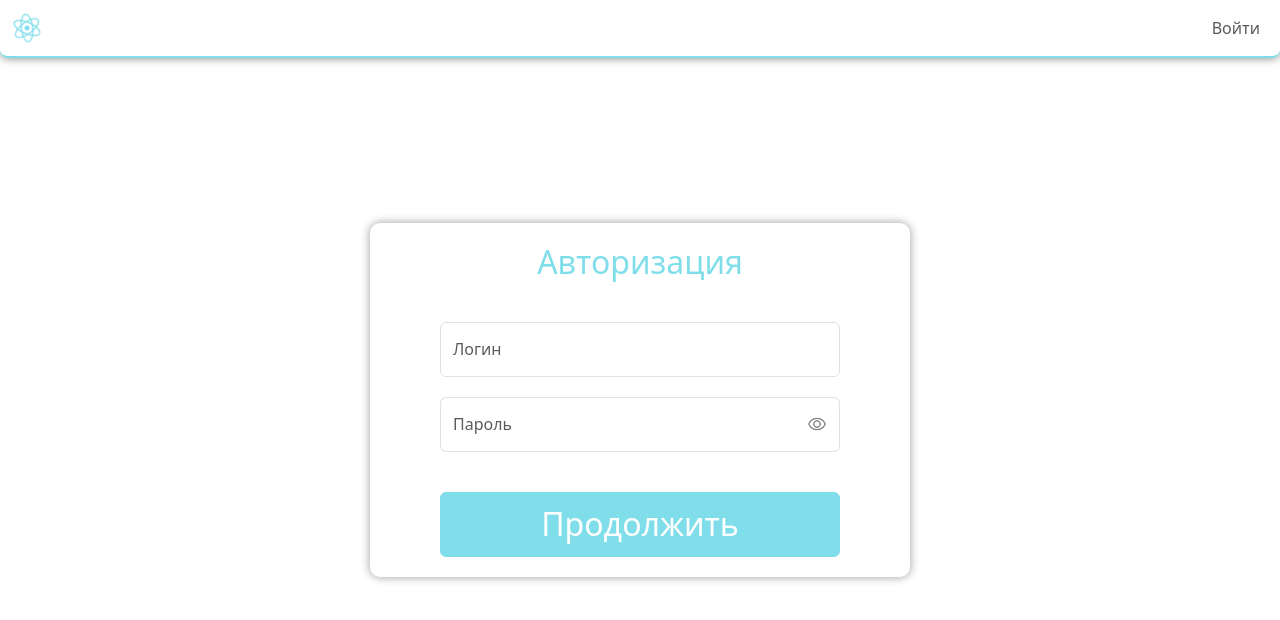
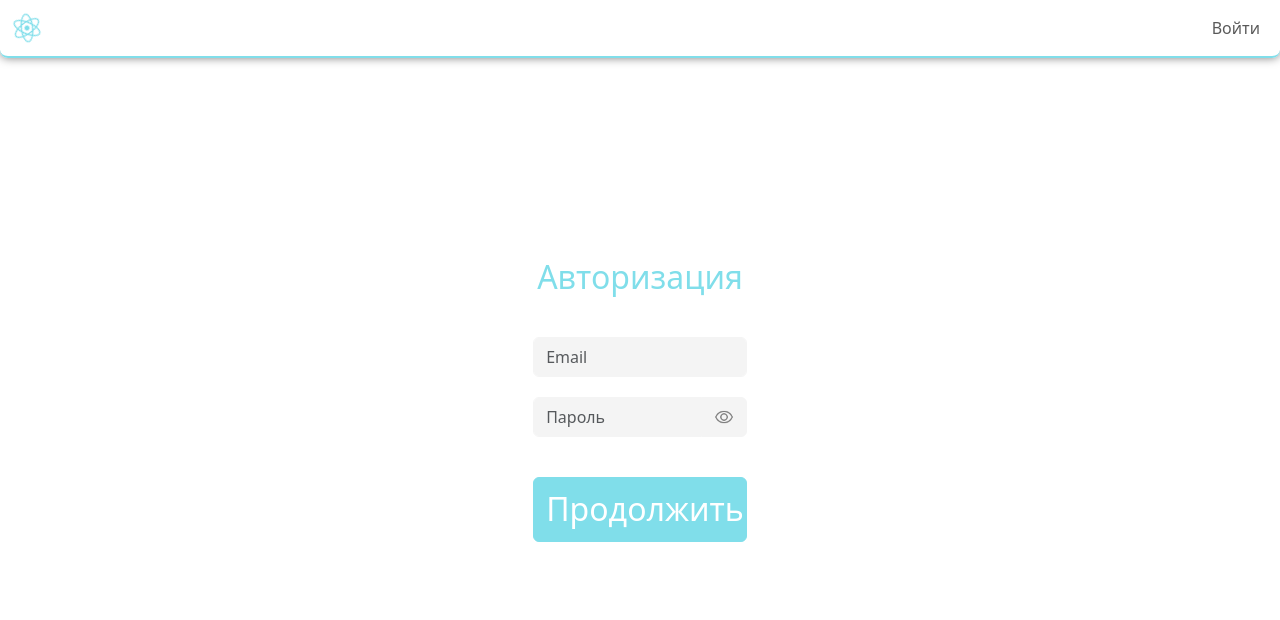
Before and after one commit to IIyCbKA/physics_BSTU, a React (Create React App) app in the folder client/: page /login in a window 1280 px wide. Shown: the top 620 px of the page. Built offline with nearby package versions, Linux system fonts and the light colour scheme.

Commit message:
update login page

```diff
--- a/client/src/Pages/Login.js
+++ b/client/src/Pages/Login.js
@@ -13,32 +13,51 @@ function Login() {
     const [showPassword, setShowPassword] = useState(false);
     const [email, setEmail] = useState('');
     const [password, setPassword] = useState('');
+    const [passwordIsFocused, setPasswordIsFocused] = useState(false);
+    const [loginIsFocused, setLoginIsFocused] = useState(false);
 
-    const handleFormSubmit = async (event) => {
-        event.preventDefault();
+    const passwordOnFocus = () => {
+        setPasswordIsFocused(true);
+    };
 
-        try {
-            const response = await fetch('https://lk.bstu.ru/login', {
-                method: 'POST',
-                headers: {
-                    'Content-Type': 'application/json',
-                },
-                body: JSON.stringify({ email, password }),
-            });
+    const passwordOnBlur = () => {
+        setPasswordIsFocused(false);
+    };
 
-            if (response.ok) {
-                const data = await response.json();
-                console.log(data);
-            } else {
-                console.log(1)
-            }
-        } catch (error) {
-            console.log(2)
-        }
+    const loginOnFocus = () => {
+        setLoginIsFocused(true);
+    };
+
+    const loginOnBlur = () => {
+        setLoginIsFocused(false);
     };
 
     const togglePasswordVisibility = () => {
         setShowPassword(!showPassword);
+    };
+
+    const passwordLineStyle = () => {
+        if (passwordIsFocused) {
+            return styles.focusPasswordLineStyle
+        } else {
+            return styles.inputLinesStyle
+        }
+    };
+
+    const btnHidePasswordChangeStyle = () => {
+        if (passwordIsFocused) {
+            return styles.focusButtonChangeVisibilityStyle
+        } else {
+            return styles.inputLinesStyle
+        }
+    };
+
+    const loginLineStyle = () => {
+        if (loginIsFocused) {
+            return styles.focusLoginLineStyle
+        } else {
+            return styles.inputLinesStyle
+        }
     };
 
     return (
@@ -60,12 +79,17 @@ function Login() {
                         <h2 className="form-title">Авторизация</h2>
                         <div className="inputs-margin">
                             <Form.Group className="elements-form" controlId="formBasicName">
-                                <Form.Control
-                                    type="text"
-                                    placeholder="Логин"
-                                    value={email}
-                                    onChange={(e) => setEmail(e.target.value)}
-                                    className="input-elements"/>
+                                <InputGroup>
+                                    <FormControl
+                                        type="text"
+                                        placeholder="Email"
+                                        value={email}
+                                        onChange={(e) => setEmail(e.target.value)}
+                                        style={loginLineStyle()}
+                                        onFocus={loginOnFocus}
+                                        onBlur={loginOnBlur}
+                                    />
+                                </InputGroup>
                             </Form.Group>
                         </div>
                         <div className="inputs-margin">
@@ -76,12 +100,15 @@ function Login() {
                                         placeholder="Пароль"
                                         value={password}
                                         onChange={(e) => setPassword(e.target.value)}
-                                        className="input-elements"
-                                        style={styles.passwordInputFieldStyle}
+                                        style={passwordLineStyle()}
+                                        onFocus={passwordOnFocus}
+                                        onBlur={passwordOnBlur}
                                     />
                                     <InputGroup.Text
                                         onClick={togglePasswordVisibility}
-                                        style={styles.buttonChangeVisibilityStyle}>
+                                        style={btnHidePasswordChangeStyle()}
+                                        className="btn-hide-password-style"
+                                    >
                                         <img src={showPassword ? eyeClose : eyeOpen} alt="" width="20" height="20"/>
                                     </InputGroup.Text>
                                 </InputGroup>
@@ -90,7 +117,6 @@ function Login() {
                         <div className="btn-margin">
                             <Button variant="primary"
                                     type="submit"
-                                    onClick={handleFormSubmit}
                                     style={styles.formButtonStyle}
                                     className="form-btn">
                                 <h2 className="no-margin">Продолжить</h2>
--- a/client/src/styles/App.css
+++ b/client/src/styles/App.css
@@ -43,13 +43,12 @@
     min-width: 276px;
     padding: 20px;
     border-radius: 10px;
-    box-shadow: 0px 0px 10px 0px rgba(0, 0, 0, 0.4);
+
 }
 
 @media (min-width: 800px) {
     .form {
-        width: 29vw;
-        min-width: 540px;
+        width: 24vw;
         margin-left: auto;
         margin-right: auto;
     }
@@ -62,10 +61,6 @@
     right: 0;
     margin: auto;
     width: 80%;
-}
-
-.input-elements {
-    height: 55px;
 }
 
 .form-btn {
@@ -100,3 +95,13 @@
 .no-margin{
     margin: 0;
 }
+
+.input-group input:focus {
+    outline: none;
+    box-shadow: none;
+}
+
+.btn-hide-password-style{
+    outline: none;
+    box-shadow: none;
+}
--- a/client/src/styles/style.js
+++ b/client/src/styles/style.js
@@ -6,16 +6,46 @@ const formButtonStyle = {
 }
 
 const buttonChangeVisibilityStyle  = {
-    backgroundColor: "#FFFFFF",
-    borderLeft: "None"
+    backgroundColor: "#F4F4F4",
+    border: "None"
 }
 
-const passwordInputFieldStyle = {
-    borderRight: "None"
+const inputLinesStyle = {
+    height: "40px",
+    backgroundColor: "#F4F4F4",
+    border: '1px solid #F4F4F4',
+    transition: "background-color 0.7s, border 0.7s"
 }
+
+const focusPasswordLineStyle = {
+    height: "40px",
+    backgroundColor: "#F4F4F4",
+    border: '1px solid #D0D1D2',
+    borderRight: "1px solid #F4F4F4",
+    transition: "background-color 0.7s, border 0.7s"
+}
+
+const focusLoginLineStyle = {
+    height: "40px",
+    backgroundColor: "#F4F4F4",
+    border: '1px solid #D0D1D2',
+    transition: "background-color 0.7s, border 0.7s"
+}
+
+const focusButtonChangeVisibilityStyle = {
+    height: "40px",
+    backgroundColor: "#F4F4F4",
+    border: '1px solid #D0D1D2',
+    borderLeft: "1px solid #F4F4F4",
+    transition: "background-color 0.7s, border 0.7s"
+}
+
 
 export const styles = {
     formButtonStyle: formButtonStyle,
     buttonChangeVisibilityStyle: buttonChangeVisibilityStyle,
-    passwordInputFieldStyle: passwordInputFieldStyle
+    inputLinesStyle: inputLinesStyle,
+    focusLoginLineStyle: focusLoginLineStyle,
+    focusPasswordLineStyle: focusPasswordLineStyle,
+    focusButtonChangeVisibilityStyle: focusButtonChangeVisibilityStyle
 };
```
